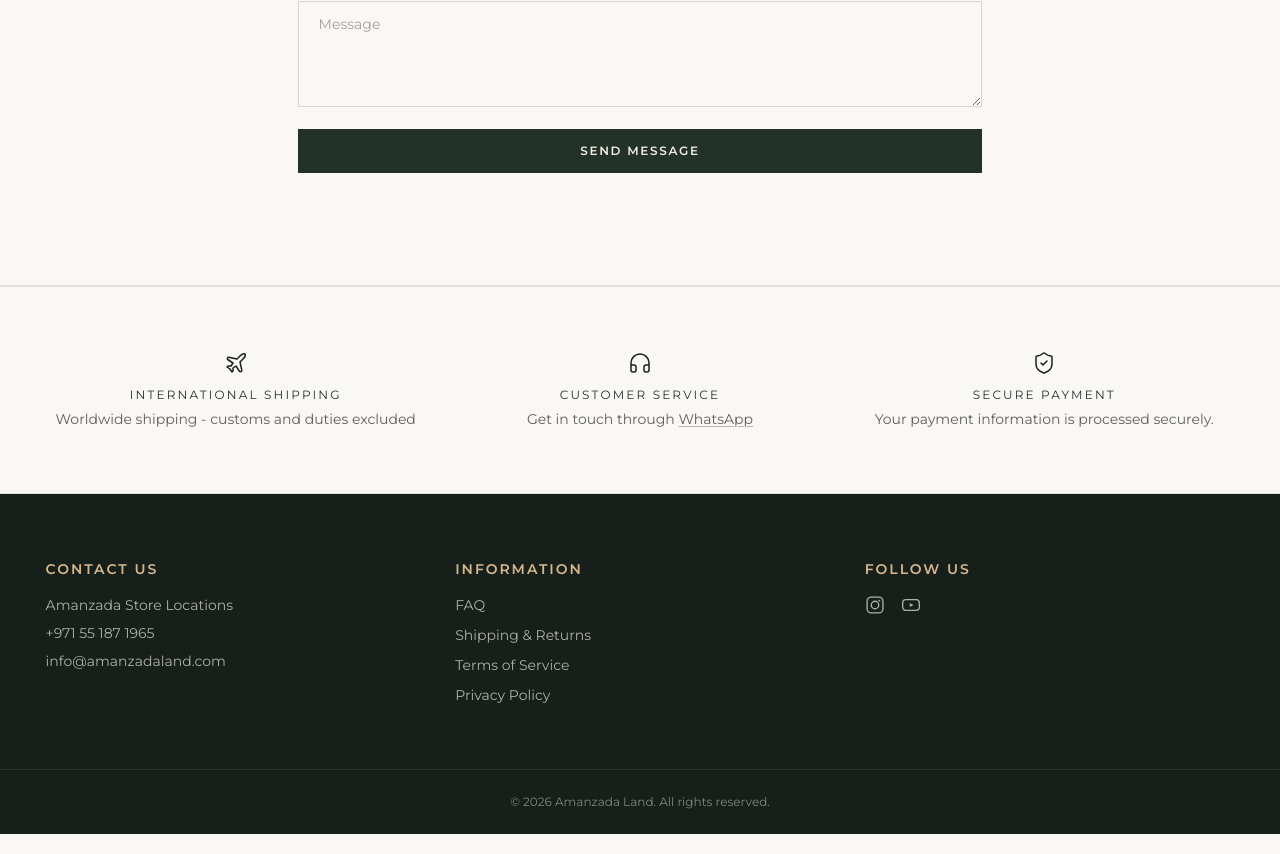
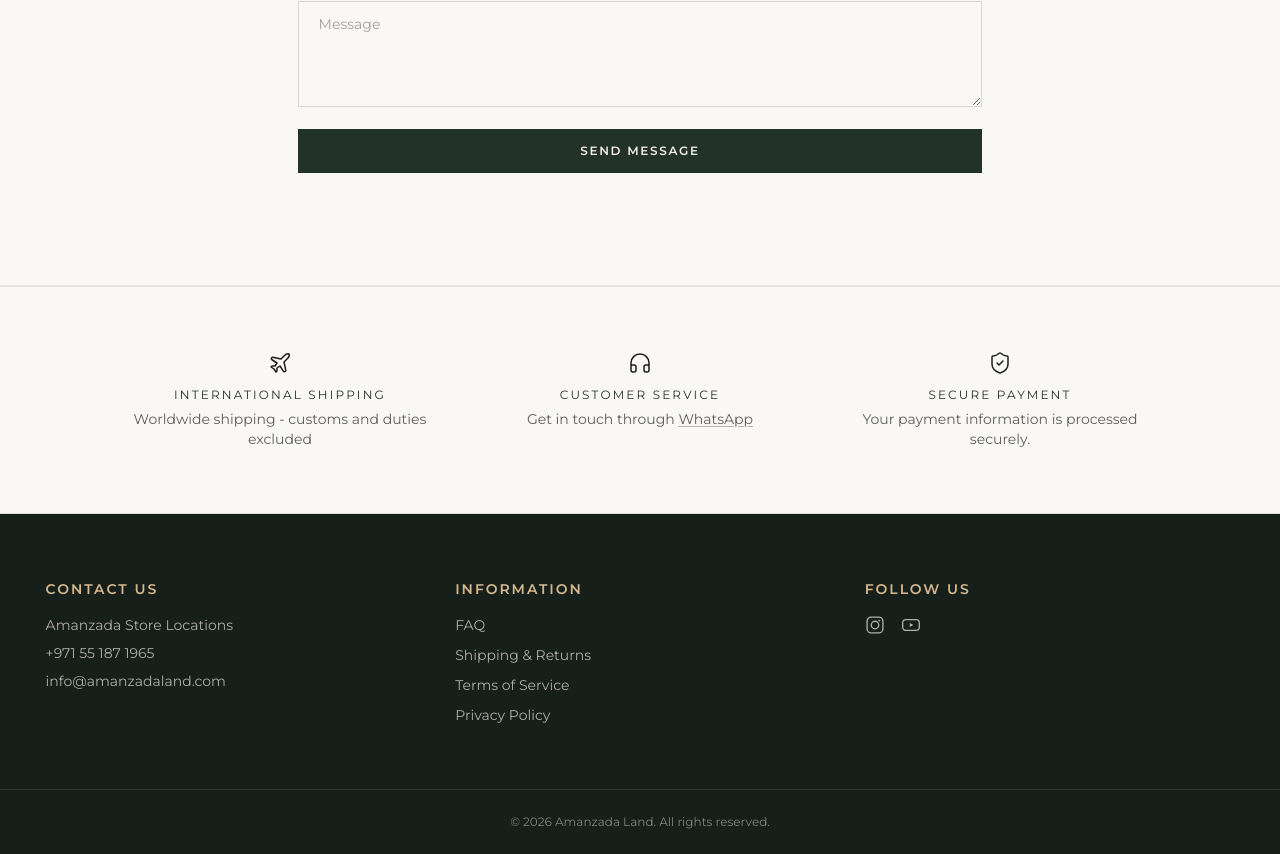
Before and after one commit to AwaisAmin/perfume-land, a Next.js app: page / in a window 1280 px wide. Shown: the part 9243-10097 px from the top of the page. Built offline with nearby package versions, Linux system fonts and the light colour scheme.

Commit message:
fix the contact layout

```diff
--- a/src/components/shared/TrustBadges.tsx
+++ b/src/components/shared/TrustBadges.tsx
@@ -42,12 +42,16 @@ const badges: Badge[] = [
 export default function TrustBadges() {
   return (
     <section className="text-fluid-section-gap-tight border-y border-ink/10 bg-cream-50">
-      <div className="container-app grid grid-cols-1 gap-6 sm:grid-cols-3">
+      {/* The reference site doesn't stretch these across 3 equal columns —
+          each item is capped at 300px (min(18.75rem, ...)) and the row is
+          centered with a fixed gap, so the badges group together instead
+          of spreading edge to edge on a wide screen. */}
+      <div className="container-app flex flex-wrap justify-center gap-x-15 gap-y-10">
         {badges.map((badge, i) => (
           <Reveal
             key={badge.title}
             delay={i * 0.05}
-            className="flex flex-col items-center gap-3 text-center"
+            className="flex basis-75 grow-0 shrink flex-col items-center gap-3 text-center"
           >
             <badge.icon size={24} strokeWidth={1.5} />
             <div className="flex flex-col gap-1.5">
```
